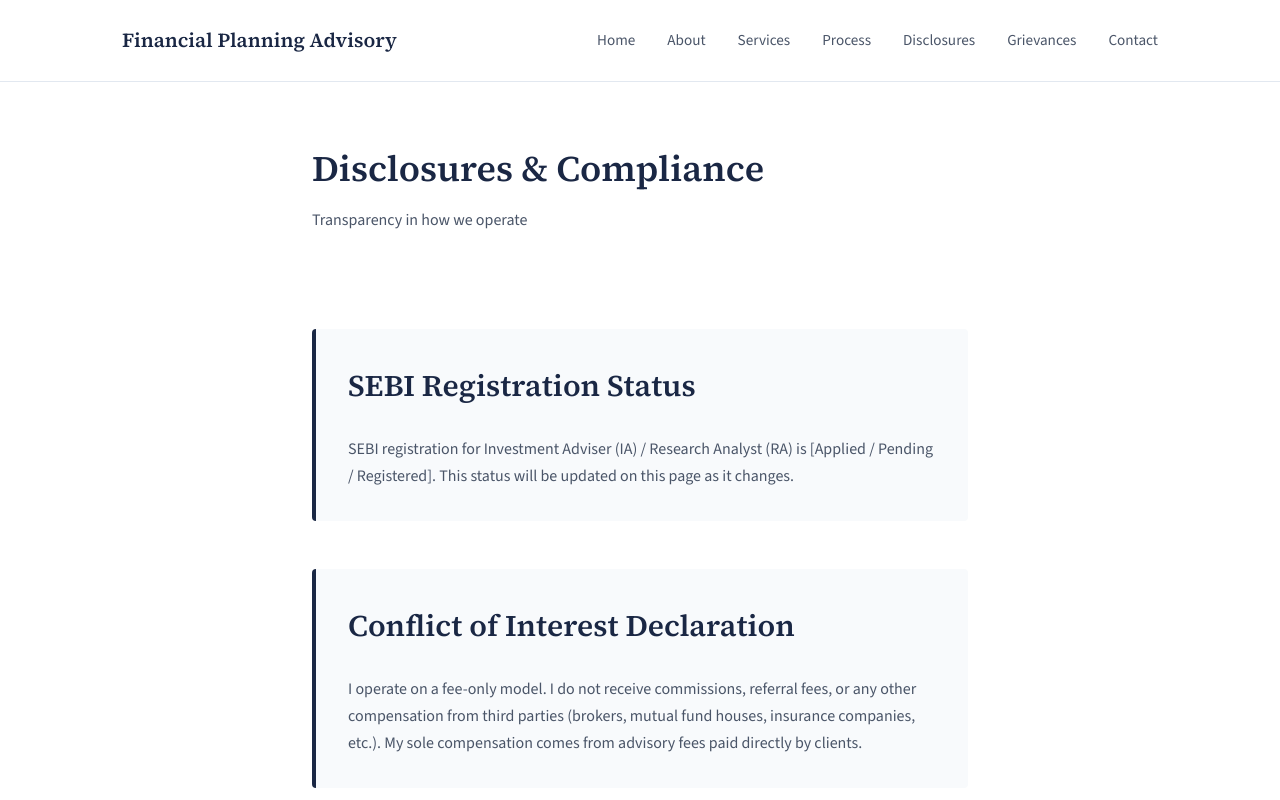
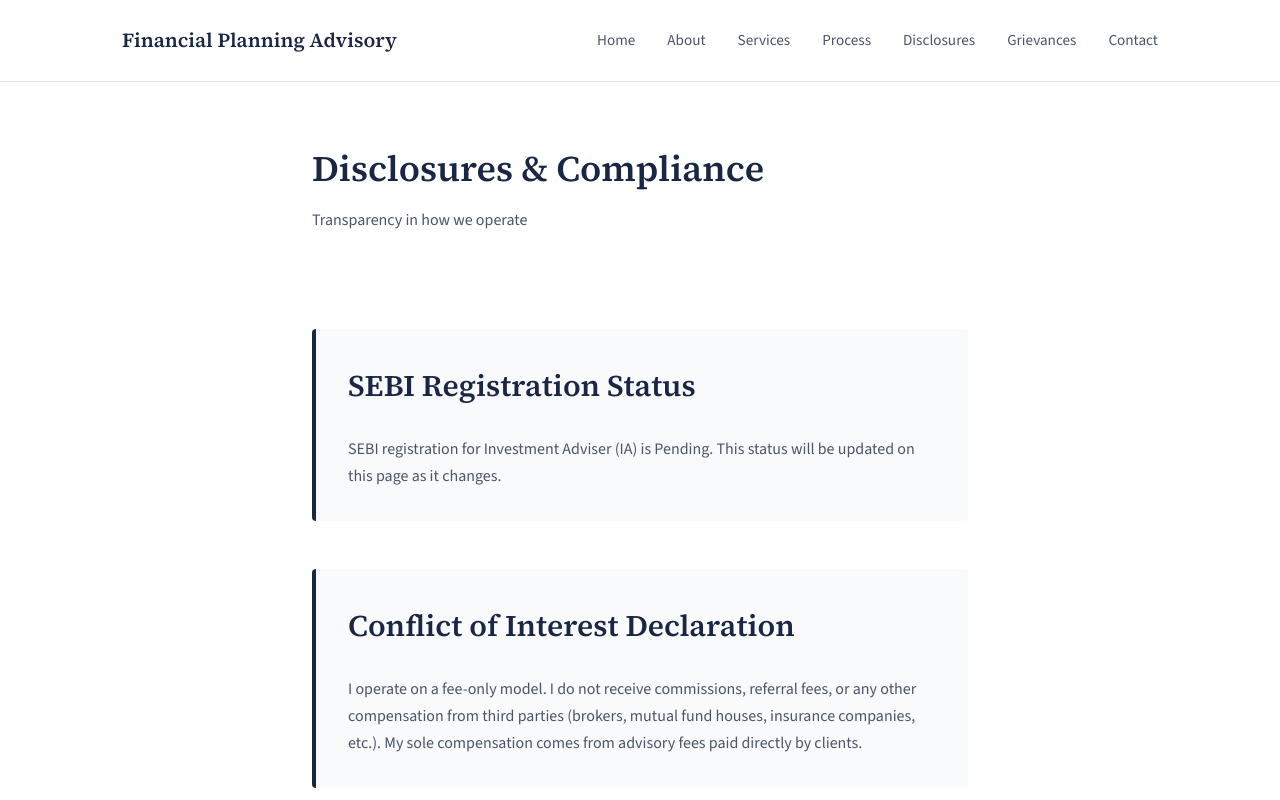
Before and after one commit to Gautamk13/financialadvisory, a plain HTML site: page disclosures.html in a window 1280 px wide. Shown: the top 800 px of the page. Drawn offline with nearby package versions, Linux system fonts and the light colour scheme.

Commit message:
Update disclosures page

```diff
--- a/disclosures.html
+++ b/disclosures.html
@@ -41,7 +41,7 @@
       <div class="container">
         <div class="disclosure-section">
           <h2>SEBI Registration Status</h2>
-          <p>SEBI registration for Investment Adviser (IA) / Research Analyst (RA) is [Applied / Pending / Registered]. This status will be updated on this page as it changes.</p>
+          <p>SEBI registration for Investment Adviser (IA) is Pending. This status will be updated on this page as it changes.</p>
         </div>
 
         <div class="disclosure-section">
```
